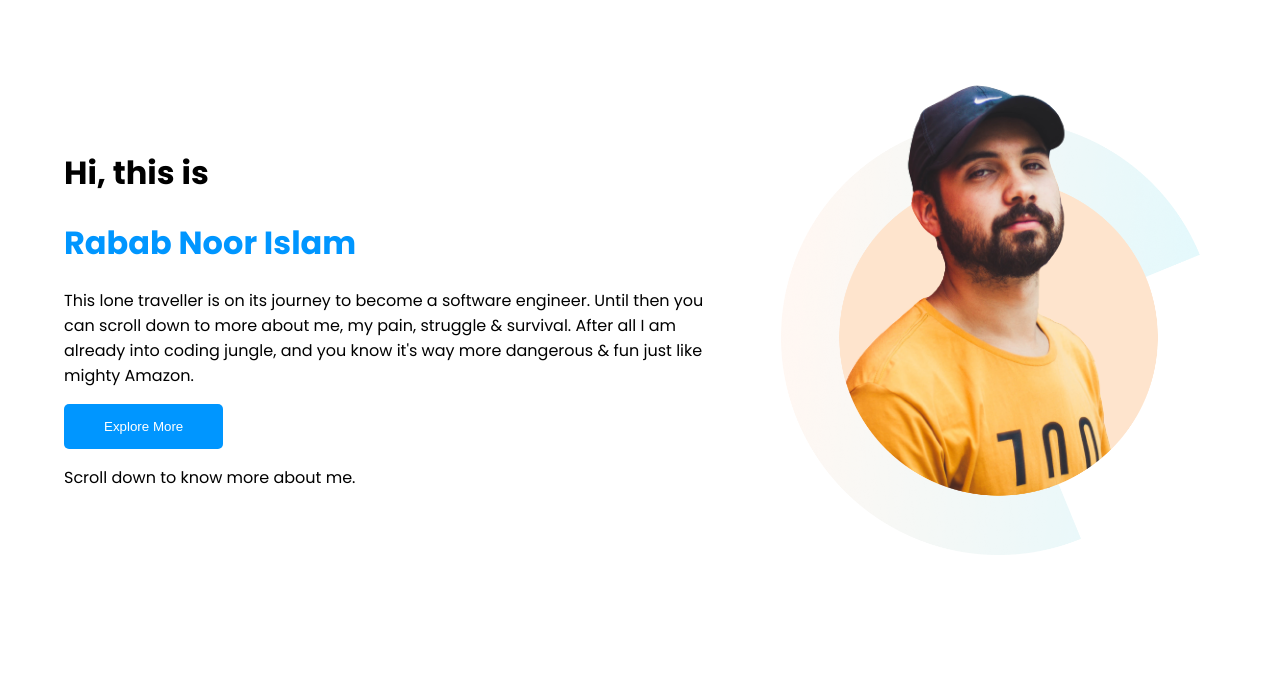
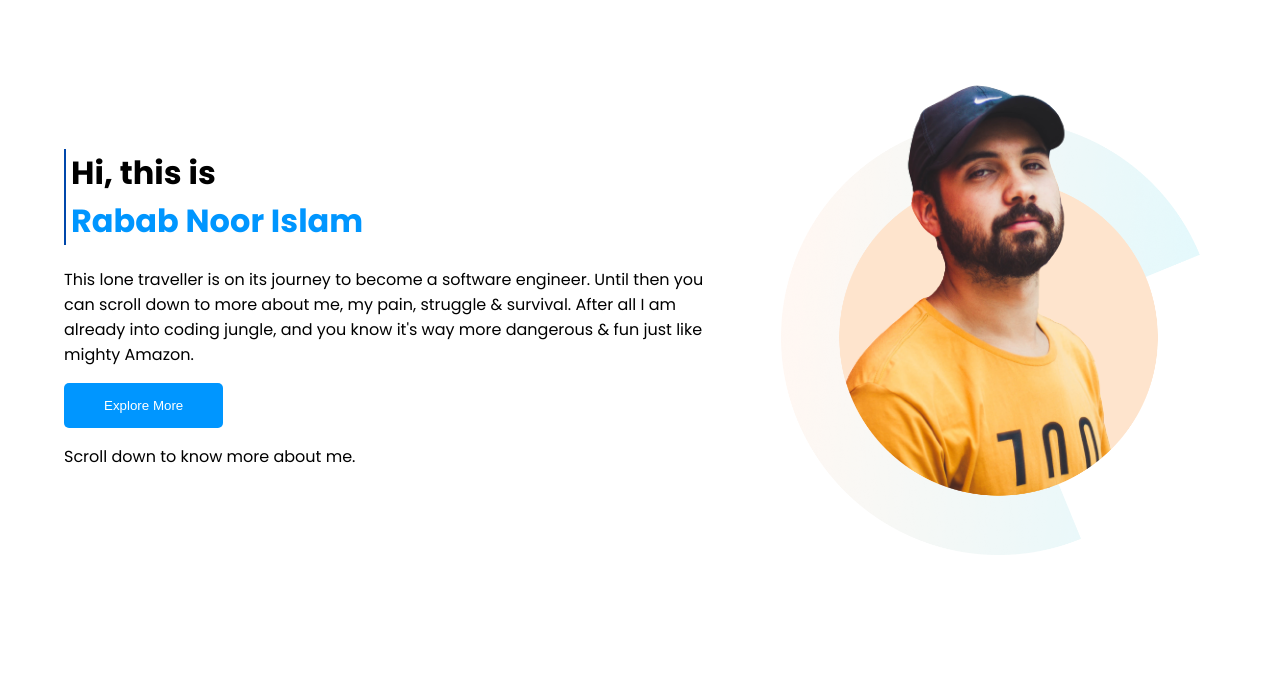
Before and after one commit to devrabab/assignment01, a plain HTML site: page index.html in a window 1280 px wide. Shown: the top 695 px of the page. Drawn offline with Linux system fonts and the light colour scheme.

Commit message:
border left added

```diff
--- a/index.html
+++ b/index.html
@@ -14,8 +14,7 @@
         <div class="first-section">
             <div class="first-parent">
                 <div class="first-left">
-                    <h1>Hi, this is </h1>
-                    <h1><span class="blue-color">Rabab Noor Islam</span></h1>
+                    <h1>Hi, this is <br><span class="blue-color">Rabab Noor Islam</span></h1>
                     <p>This lone traveller is on its journey to become a software engineer. Until then you can scroll down to more about me, my  pain, struggle & survival. After all I am already into coding jungle, and you know it's way more dangerous & fun just like mighty Amazon.</p>
                     <button class="first-btn" type="button">Explore More</button>
                     <p>Scroll down to know more about me.</p>
--- a/style.css
+++ b/style.css
@@ -8,6 +8,10 @@ body {
 .first-left {
   width: 60%;
   padding: 10% 5%;
+}
+.first-left h1 {
+  border-left: #0047ab 2px solid;
+  padding-left: 5px;
 }
 .blue-color {
   color: #0096ff;
```
